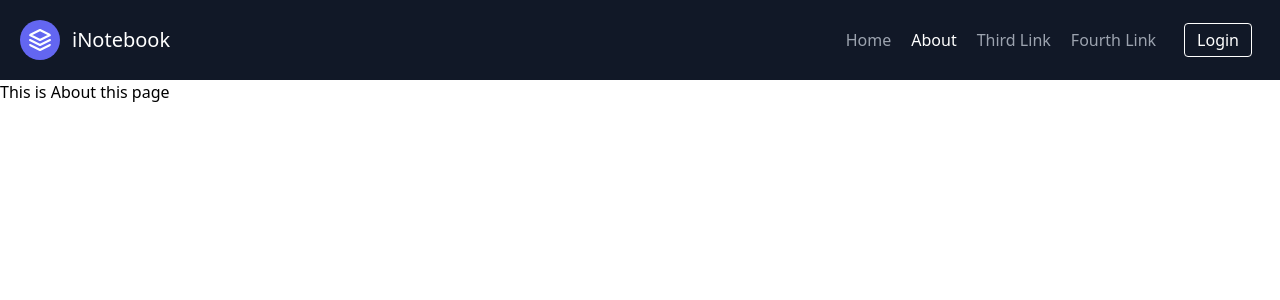
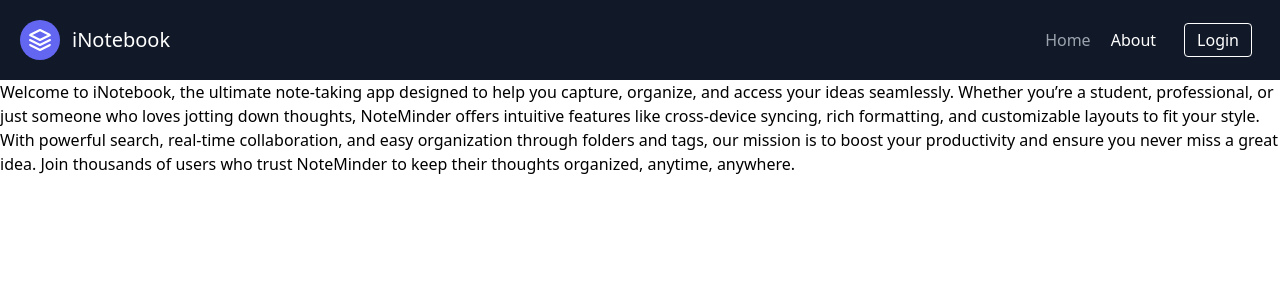
Before and after one commit to rahulprasad00/inotebook, a React (Create React App) app: page /about in a window 1280 px wide. Shown: the top 300 px of the page. Built offline with nearby package versions, Linux system fonts and the light colour scheme.

Commit message:
mongo atlas added

```diff
--- a/src/components/About/About.js
+++ b/src/components/About/About.js
@@ -6,7 +6,7 @@ const About = () => {
 
   return (
     <div>
-      This is About this page
+      Welcome to iNotebook, the ultimate note-taking app designed to help you capture, organize, and access your ideas seamlessly. Whether you’re a student, professional, or just someone who loves jotting down thoughts, NoteMinder offers intuitive features like cross-device syncing, rich formatting, and customizable layouts to fit your style. With powerful search, real-time collaboration, and easy organization through folders and tags, our mission is to boost your productivity and ensure you never miss a great idea. Join thousands of users who trust NoteMinder to keep their thoughts organized, anytime, anywhere.
     </div>
   )
 }
--- a/src/components/Navbar/Navbar.js
+++ b/src/components/Navbar/Navbar.js
@@ -27,8 +27,8 @@ const Navbar = () => {
         <nav className="md:ml-auto flex flex-wrap items-center text-base justify-center">
           <Link className={`mr-5 hover:text-white ${location.pathname === "/" ? "text-white" : ""}`} to="/">Home</Link>
           <Link className={`mr-5 hover:text-white ${location.pathname === "/about" ? "text-white" : ""}`} to="/about">About</Link>
-          <Link className="mr-5 hover:text-white" to="/">Third Link</Link>
-          <Link className="mr-5 hover:text-white" to="/">Fourth Link</Link>
+          {/* <Link className="mr-5 hover:text-white" to="/">Third Link</Link>
+          <Link className="mr-5 hover:text-white" to="/">Fourth Link</Link> */}
         </nav>
         <div className='sm:flex-row'>
           {!localStorage.getItem('token')?<div className="inline-flex items-center border-[1px] border-white text-white py-1 px-3 focus:outline-none hover:bg-gray-200 hover:text-black rounded text-base mt-4 md:mt-0 mx-2" >
```
Also changed, not shown: 1 other file (tests, documents, lock files or other folders).
